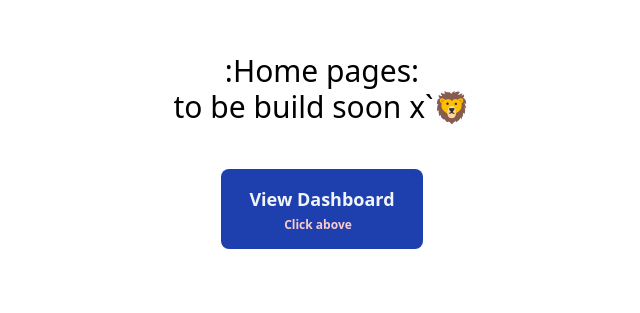
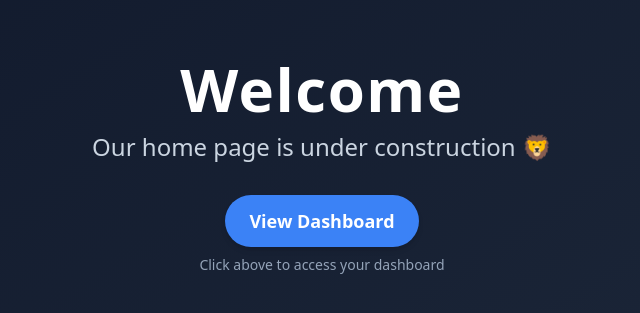
Before and after one commit to AmrendraTheCoder/markx, a Next.js app in the folder mark1/: page / in a window 1280 px wide. Shown: the part 233-546 px from the top of the page, without its empty margins (318-958 px from the left). Built offline with nearby package versions, Linux system fonts and the light colour scheme.

Commit message:
home page updated!

```diff
--- a/mark1/app/page.js
+++ b/mark1/app/page.js
@@ -1,23 +1,26 @@
-import Image from "next/image";
 import Link from "next/link";
 
 export default function Home() {
   return (
-    <div className="flex items-center justify-center min-h-screen flex-col">
-      <div className=" items-center text-3xl mb-3 flex flex-col">
-        <h2>:Home pages:</h2>
-        <h2>to be build soon x`🦁</h2>
+    <div className="flex items-center justify-center min-h-screen flex-col bg-gradient-to-br from-slate-900 to-slate-800 text-white">
+      {/* Header */}
+      <div className="text-center mb-8">
+        <h1 className="text-6xl font-bold mb-3 tracking-wide">Welcome</h1>
+        <h2 className="text-2xl font-light text-slate-300">
+          Our home page is under construction 🦁
+        </h2>
       </div>
 
-      <div className="flex flex-col items-center bg-blue-800 p-4 text-lg font-semibold rounded-lg text-slate-100 m-8">
+      {/* Dashboard Button */}
+      <div className="flex flex-col items-center">
         <Link
           href="/inventory/home/overview"
-          className="px-3 items-center justify-center"
+          className="bg-blue-500 hover:bg-blue-600 transition-all duration-300 px-6 py-3 text-lg font-semibold rounded-full shadow-md"
         >
-          View Dashboard{" "}
+          View Dashboard
         </Link>
-        <span className="justify-center items-center text-xs text-red-200 pt-1 pr-2">
-          Click above
+        <span className="text-sm text-slate-400 mt-2">
+          Click above to access your dashboard
         </span>
       </div>
     </div>
```
